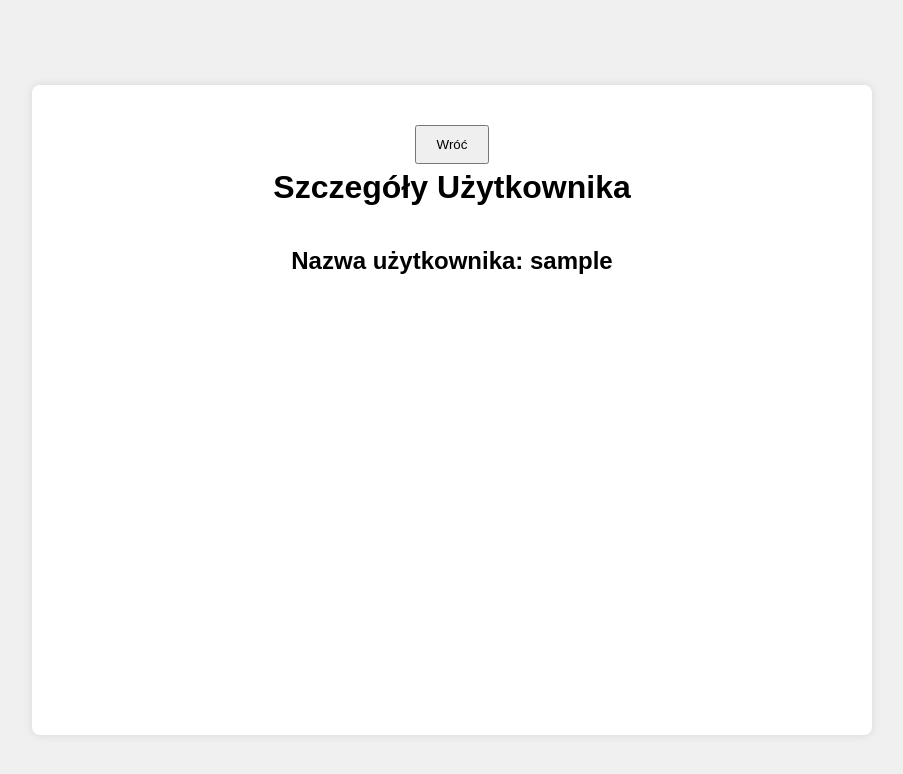
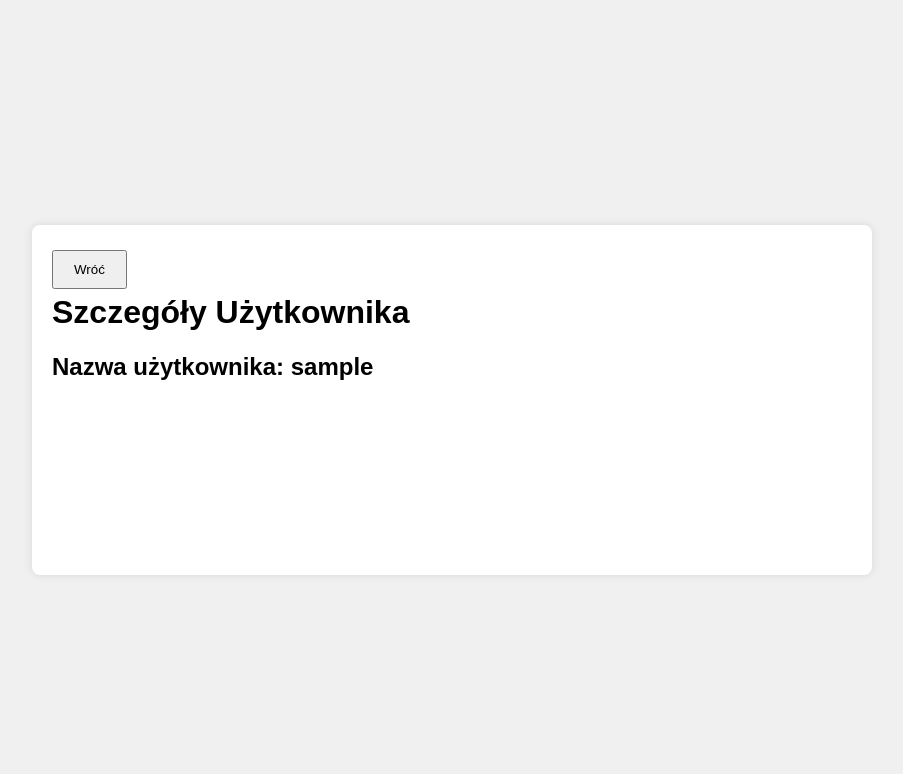
Before and after one commit to chmielu0228/Ksiegarnia, a plain HTML site: page details.html in a window 1280 px wide. Shown: the whole page, without its empty margins (188-1091 px from the left). Drawn offline with nearby package versions, Linux system fonts and the light colour scheme; sample sign-in values are in the browser's storage.

Commit message:
Update style.css

```diff
--- a/style.css
+++ b/style.css
@@ -79,21 +79,3 @@ th {
 #registerSection {
     margin-top: 20px;
 }
-
-#app {
-    display: flex;
-    flex-direction: column;
-    align-items: center; /* wyśrodkowanie wertykalne */
-    margin-top: 20px; /* margines na górze */
-}
-
-canvas#genreChart {
-    max-width: 600px; /* maksymalna szerokość wykresu */
-    width: 100%; /* szerokość wykresu */
-    height: 400px; /* stała wysokość wykresu */
-    margin-top: 20px; /* margines na górze */
-}
-
-button {
-    margin-top: 20px; /* margines na górze */
-}
```
